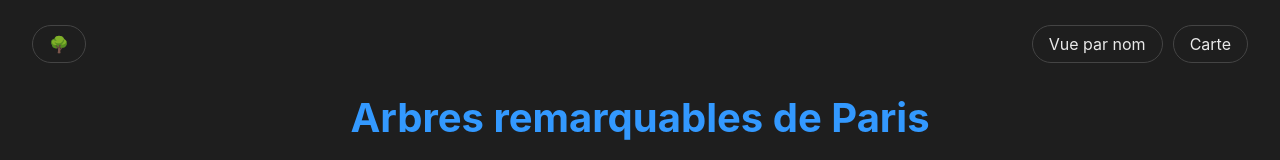
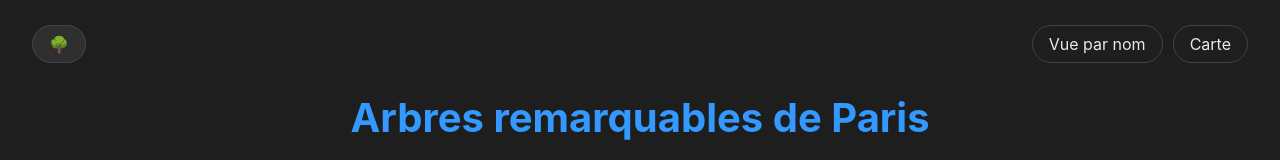
Before and after one commit to Raftouch/remarquables, a React (Vite) app: page / in a window 1280 px wide. In both pictures the pointer is over the link 58 px from the left and 44 px from the top of the page. Shown: the top 160 px of the page. Built offline with nearby package versions, Linux system fonts and the light colour scheme; no server answers.

Commit message:
:lipstick: fix css - hover on home btn

```diff
--- a/src/index.css
+++ b/src/index.css
@@ -258,7 +258,8 @@ h1 {
   border-radius: 20px;
 }
 
-.navigation__nav a:hover {
+.navigation__nav a:hover,
+.navigation span a:hover {
   background-color: var(--hover-bg);
 }
 
```
